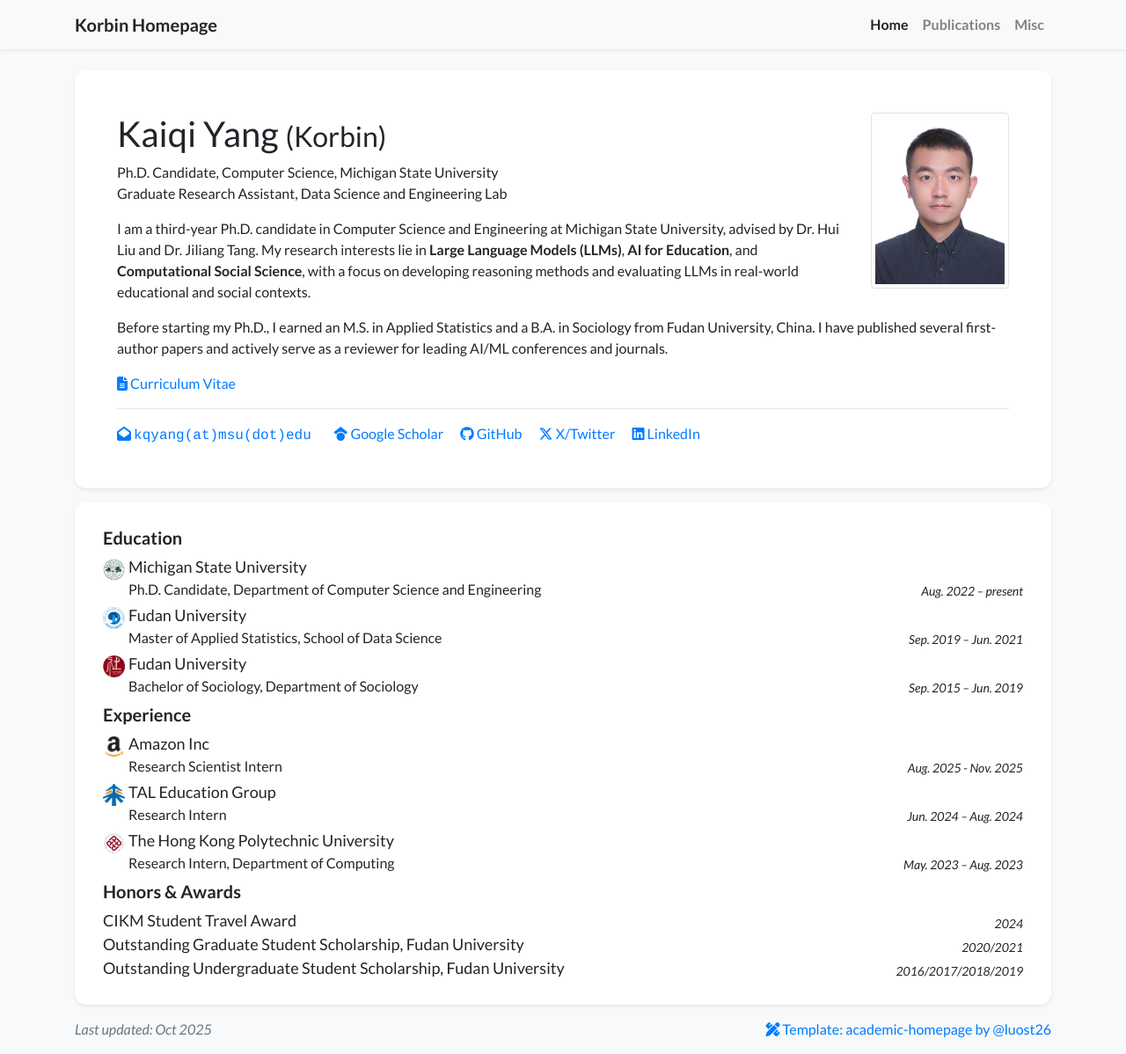
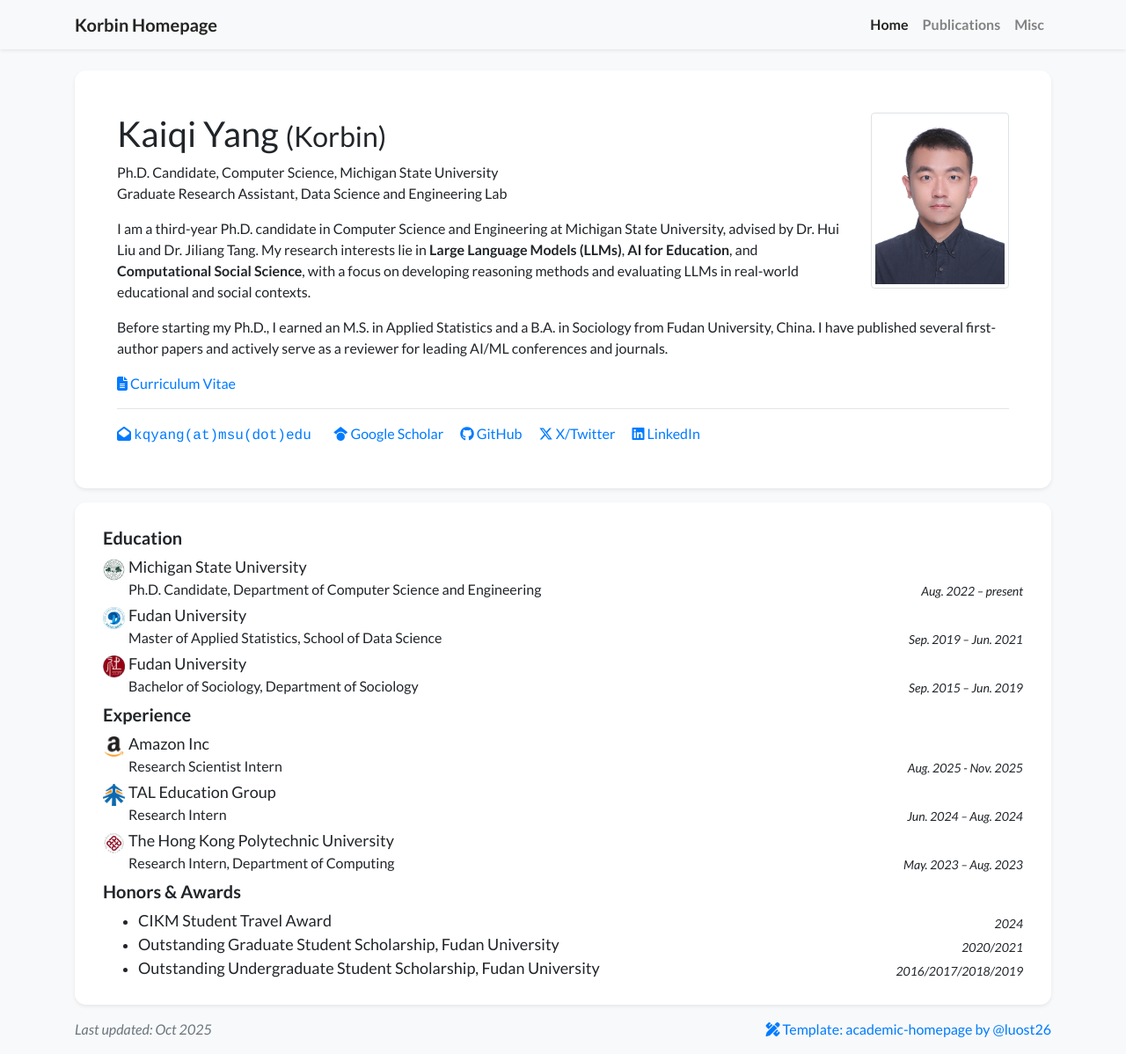
Before and after one commit to KorbinY/korbiny.github.io, a Jekyll site: the page built from index.html, in a window 1280 px wide and 1198 px high. Shown: the whole window at 88% size. Built offline with Jekyll 4.4.1, drawn with Linux system fonts in a browser that asks for light colours; nearby versions of some CDN libraries; a style sheet for code colours, icons or effects is not loaded.

Commit message:
Update Award Table

```diff
--- a/_includes/widgets/experience_card.html
+++ b/_includes/widgets/experience_card.html
@@ -65,7 +65,7 @@
                     <div class="col-12">
                         <div class="mx-2 my-1">
                             <h5>Honors & Awards</h5>
-                            <ul class="list-unstyled mb-1">
+                            <ul class="mb-1">
                                 {% for item in site.data.profile.awards %}
                                 <li>
                                     <div class="d-flex">
```
